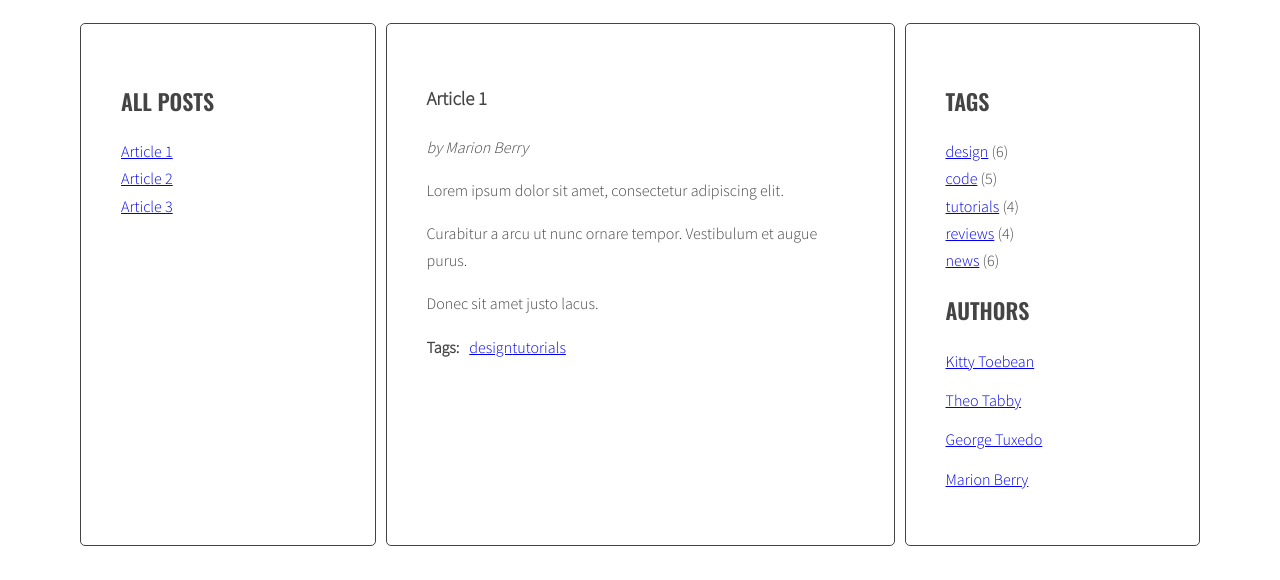
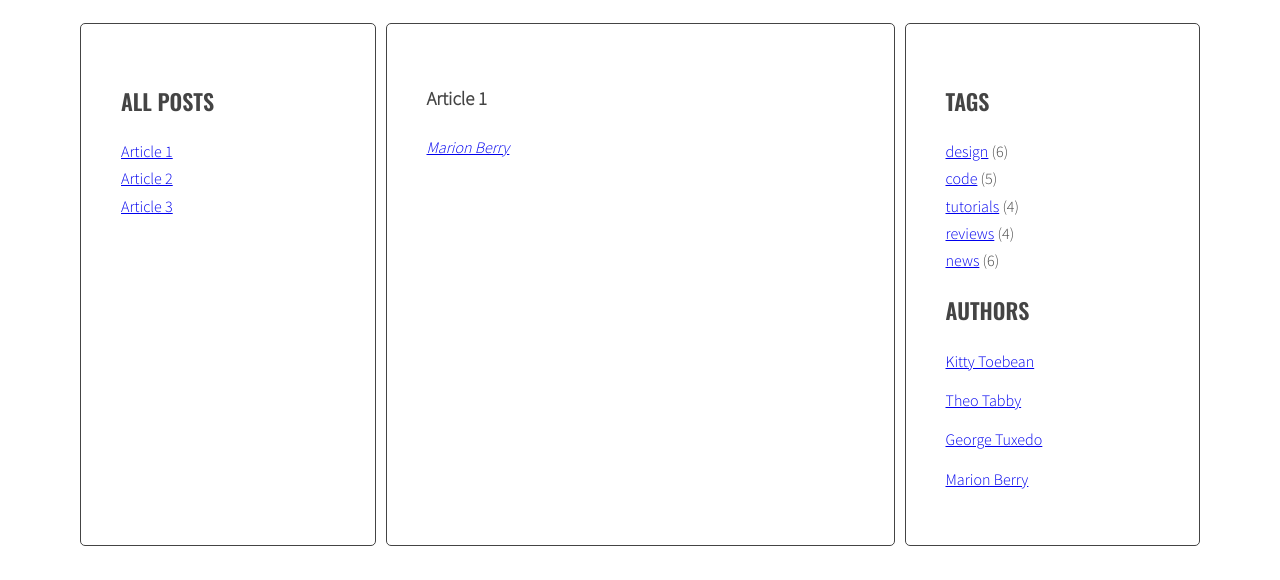
Before and after one commit to lukaszzwolak/javascript-blog, a website: page index.html in a window 1280 px wide. Shown: the part 220-800 px from the top of the page. Drawn offline with nearby package versions, Linux system fonts and the light colour scheme.

Commit message:
add: author

```diff
--- a/index.html
+++ b/index.html
@@ -22,9 +22,10 @@
       </aside>
 
       <section class="posts">
-        <article class="post active" id="article-1" data-tags="design tutorials">
+        <article class="post active" id="article-1" data-tags="design tutorials" data-author="Marion Berry">
           <h3 class="post-title">Article 1</h3>
-          <p class="post-author">by Marion Berry</p>
+          <div class="post-author">
+            </p>
             <div class="post-content">
               <p>Lorem ipsum dolor sit amet, consectetur adipiscing elit.</p>
               <p>Curabitur a arcu ut nunc ornare tempor. Vestibulum et augue purus.</p>
@@ -37,9 +38,10 @@
             </div>
         </article>
 
-        <article class="post" id="article-2" data-tags="technology innovation AI">
+        <article class="post" id="article-2" data-tags="technology innovation AI" data-author="Theo Tabby">
           <h3 class="post-title">Article 2</h3>
-          <p class="post-author">by Theo Tabby</p>
+          <div class="post-author">
+            </p>
             <div class="post-content">
               <p>Phasellus sollicitudin, arcu vel iaculis ullamcorper.</p>
               <p>Integer hendrerit, eros id efficitur dapibus, ante arcu ullamcorper orci.</p>
@@ -51,9 +53,10 @@
             </div>
         </article>
 
-        <article class="post" id="article-3" data-tags="travel adventure photography">
+        <article class="post" id="article-3" data-tags="travel adventure photography" data-author="George Tuxedp">
           <h3 class="post-title">Article 3</h3>
-          <p class="post-author">by George Tuxedo</p>
+          <div class="post-author">
+            </p>
             <div class="post-content">
               <p>Mauris vel pellentesque turpis, ac sodales nisl.</p>
               <p>Praesent a malesuada metus.</p>
--- a/js/script.js
+++ b/js/script.js
@@ -2,9 +2,10 @@
   const optArticleSelector = '.post',
     optTitleSelector = '.post-title',
     optTitleListSelector = '.titles',
-    optArticleTagsSelector = '.post-tags .list';
+    optArticleTagsSelector = '.post-tags .list',
+    optArticleAuthorSelector = '.post-author';
 
-  const titleClickHandler = function (event) {
+  function titleClickHandler(event) {
     event.preventDefault();
     const clickedElement = this;
     console.log('Link was clicked!');
@@ -16,7 +17,6 @@
     }
 
     /* add class 'active' to the clicked link */
-    console.log('clickedElement:', clickedElement);
     clickedElement.classList.add('active');
 
     /* remove class 'active' from all articles */
@@ -38,36 +38,29 @@
   };
 
   //generiwanie linkow tytulow artykolow
-  const generateTitleLinks = function () {
-    console.log('funkcja generateTitleLinks wykonala się');
+  function generateTitleLinks(customSelector = '') {
+    console.log('funkcja generateTitleLinks wykonala się', customSelector);
     //szukanie kontenera na linki tytulow
     const titleList = document.querySelector(optTitleListSelector);
     //wyczyszczenie zawartosci kontenera
     titleList.innerHTML = '';
 
     //znalezienie wszystkich artykulow
-    const articles = document.querySelectorAll(optArticleSelector);
-
+    const articles = document.querySelectorAll(optArticleSelector + customSelector);
+    console.log('Znalezione artykuly: ', articles);
     //zmienna do przychowywania kodu html wszystkich linokow
     //let html = '';
 
     //dla kazdego artykulu
     for (let article of articles) {
       const articleId = article.getAttribute('id');
-      if (!articleId) {
-        console.warn('artykul nie ma atrybutu id', article);
-        continue;
+      if (!articleId) continue; {
       }
-      const articleTitleElement = article.querySelector(optTitleSelector);
-      if (articleTitleElement) {
-        const articleTitle = articleTitleElement.innerText;
-        const linkHTML = '<li><a href="#' + articleId + '"><span>' + articleTitle + '</span></a></li>';
-        console.log('Wygenerowany link HTML:', linkHTML);
-        // Dodaj link do listy
-        titleList.insertAdjacentHTML('beforeend', linkHTML);
-      } else {
-        console.error('Nie znaleziono tytułu dla artykułu o id', articleId);
-      }
+      const articleTitle = article.querySelector(optTitleSelector).innerText;
+      const linkHTML = `<li><a href="#${articleId}"><span>${articleTitle}</span></a></li>`;
+      console.log('Wygenerowany link HTML:', linkHTML);
+
+      titleList.insertAdjacentHTML('beforeend', linkHTML);
     }
 
     //wstawienie wszyskich linkow naraz do listy tytulow
@@ -79,7 +72,7 @@
     for (let link of links) {
       link.addEventListener('click', titleClickHandler)
     }
-  };
+  }
   //wywoalnie generatetitlelinks po zaladowaniu strony
   generateTitleLinks();
 
@@ -121,10 +114,8 @@
     event.preventDefault();
     /* make new constant named "clickedElement" and give it the value of "this" */
     const clickedElement = this;
-    console.log('Link was clicked!', clickedElement);
     /* make a new constant "href" and read the attribute "href" of the clicked element */
     const href = clickedElement.getAttribute('href');
-    console.log('wartosc href', href);
     /* make a new constant "tag" and extract tag from the "href" constant */
     const tag = href.replace('#tag-', '');
     console.log('Wyodrębniony tag: ', tag);
@@ -159,5 +150,74 @@
     }
   }
 
-  addClickListenersToTags();
+  function generateAuthors() {
+    console.log('Funkcja generateAuthors działa');
+
+    const articles = document.querySelectorAll(optArticleSelector);
+
+    for (let article of articles) {
+      const authorWrapper = article.querySelector(optArticleAuthorSelector);
+      const articleAuthor = article.getAttribute('data-author');
+
+      console.log('Pobrany autor:', articleAuthor);
+
+      if (!articleAuthor) {
+        console.warn('Brak autora w artykule:', article);
+        continue;
+      }
+
+      const authorHTML = `<a href="#author-${articleAuthor}">${articleAuthor}</a>`;
+      console.log('Wygenerowany link do autora:', authorHTML);
+
+      authorWrapper.innerHTML = authorHTML;
+    }
+  }
+
+
+
+  function authorClickHandler(event) {
+    event.preventDefault();
+    const clickedElement = this;
+
+    const href = clickedElement.getAttribute('href');
+    const author = href.replace('#author-', '');
+    console.log('Wyodrębniony autor:', author);
+
+    /* Znalezienie wszystkich aktywnych linków */
+    const activeAuthorLinks = document.querySelectorAll('.post-author a.active');
+
+    /* Usunięcie klasy "active" */
+    for (let activeAuthor of activeAuthorLinks) {
+      activeAuthor.classList.remove('active');
+    }
+
+    /* Znalezienie linków do tego samego autora */
+    const authorLinks = document.querySelectorAll(`a[href="${href}"]`);
+
+    /* Dodanie klasy "active" */
+    for (let authorLink of authorLinks) {
+      authorLink.classList.add('active');
+    }
+
+    /* Filtruj artykuły według autora */
+    generateTitleLinks(`[data-author="${author}"]`);
+  }
+
+
+  function addClickListenersToAuthors() {
+    const authorLinks = document.querySelectorAll('.post-author a');
+
+    if (authorLinks.length === 0) {
+      console.warn('Nie znaleziono linków do autorów!');
+    }
+
+    for (let authorLink of authorLinks) {
+      console.log('Dodawanie nasłuchiwania do autora:', authorLink.innerText);
+      authorLink.addEventListener('click', authorClickHandler);
+    }
+  }
+
 }
+generateTitleLinks();
+generateAuthors();
+addClickListenersToAuthors();
```
Lines whose indentation alone changed are shown as unchanged.
